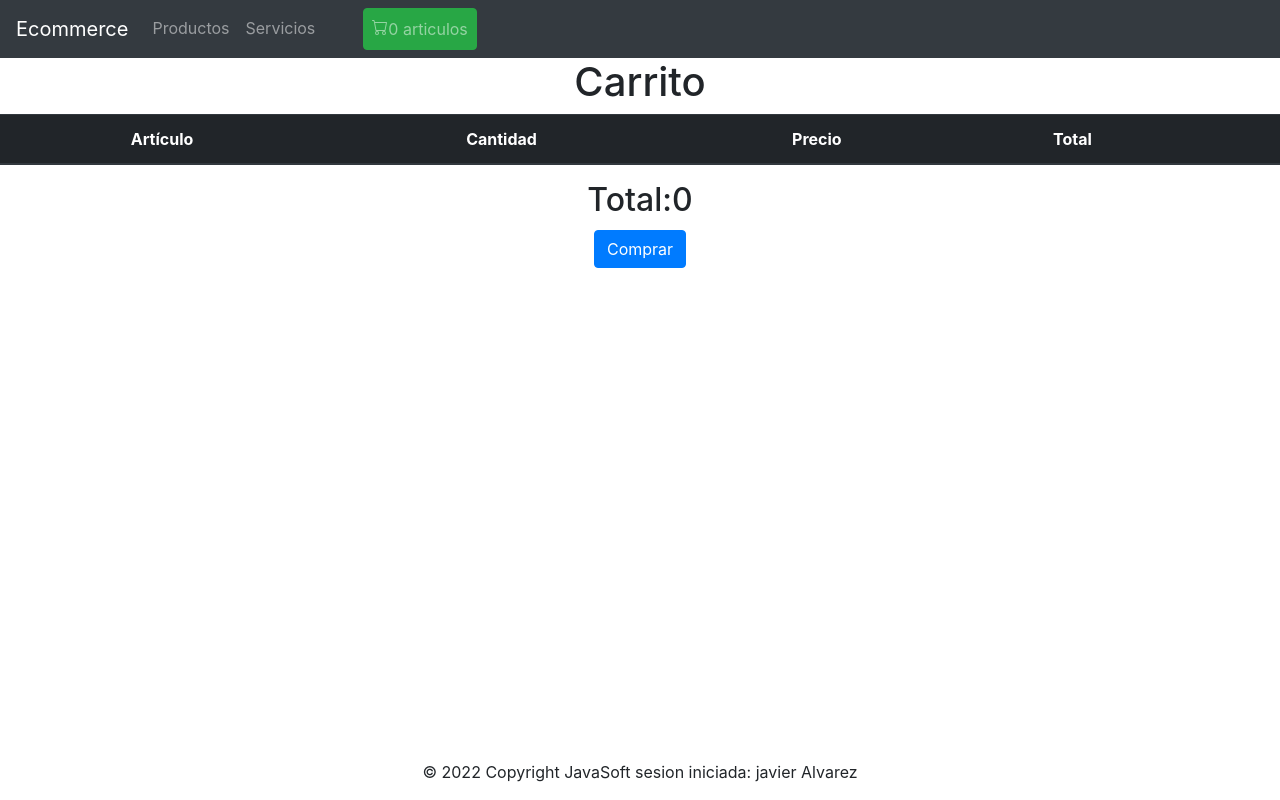
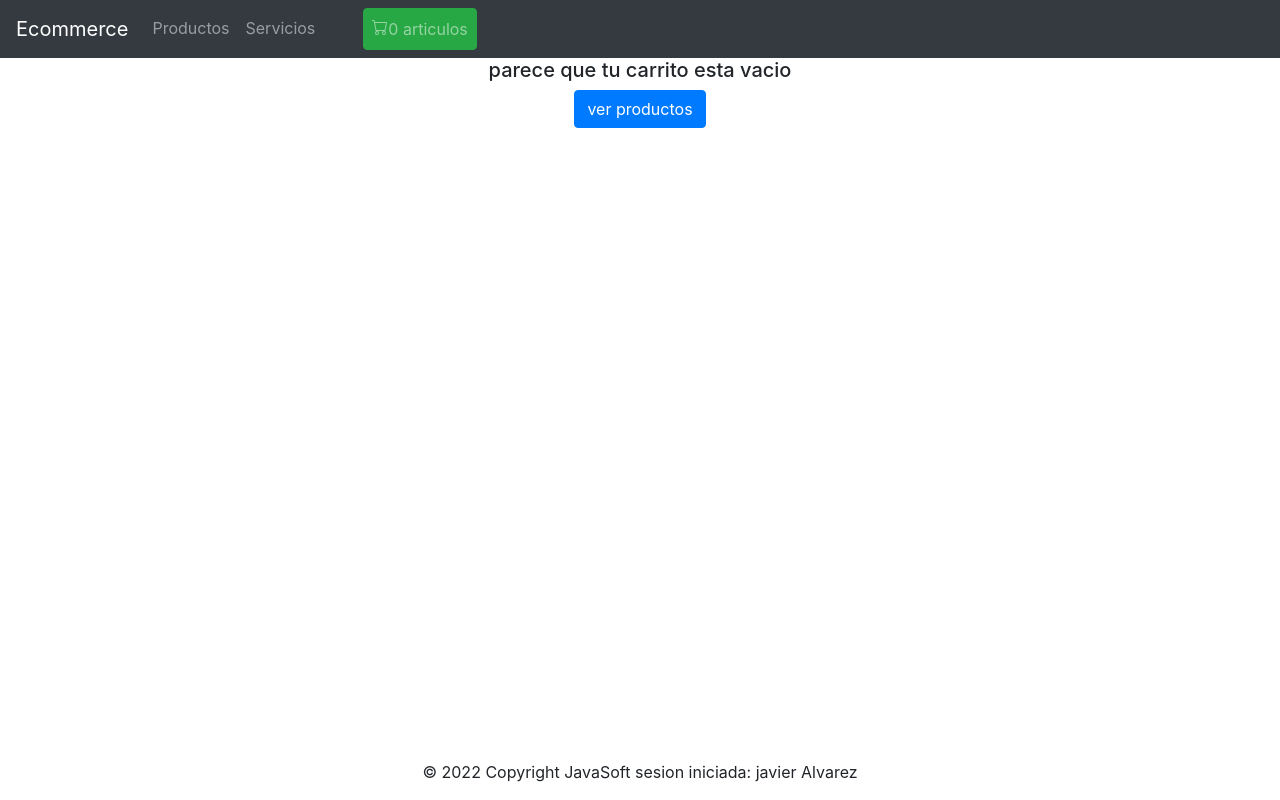
Before and after one commit to jalvarz/react, a React (Create React App) app in the folder ecommerce/: page /cart in a window 1280 px wide. Built offline with nearby package versions, Linux system fonts and the light colour scheme.

Commit message:
bug hunting!

```diff
--- a/ecommerce/src/App.js
+++ b/ecommerce/src/App.js
@@ -28,7 +28,7 @@ function App() {
             <Route path='/category/:categoryId' element={<ItemListContainer category =' soy category' />}/>
             <Route path='/cart' element ={<Cart/> }/>
             <Route path='/checkout' element ={<Checkout/> }/>
-            <Route path='/' element={<ItemListContainer greeting='soy ItemListContainer'/>}/>
+            <Route path='/' element={<ItemListContainer category='all'/>}/>
             <Route path='/*' element={<Navigate to = '/' replace />}/>
           </Routes>
           <Footer nombre='javier' apellido = { apellido } />
--- a/ecommerce/src/components/Cart.js
+++ b/ecommerce/src/components/Cart.js
@@ -3,28 +3,35 @@ import { Link } from "react-router-dom";
 import CartContext from "../contexts/CartContext";
 
 const Cart = ()=>{
-
-    const {cart,setCart} = useContext(CartContext)
+    const {cart,setCart,setQnt} = useContext(CartContext)
+    const [totalAmount,setTotalAmount] = useState(0);
 
     const deleteProduct = (index) => {
       setCart(cart.filter((product, i) => i !== index));
     };
 
-
-    const [precioTotal,setPrecioTotal] = useState(0);
-
-
-    useEffect(()=>{
+    useEffect(() => {
         if (cart.length > 0){
-        setPrecioTotal(cart
+          setTotalAmount(cart
             .map((item) => item.price * item.quantity)
             .reduce((total, valor) => total + valor))
           }
-        },[cart]
-    )
+        },[cart,setQnt])
 
+        const emptyCart = (
+          <div>
+              <h5 >parece que tu carrito esta vacio</h5>
+              <Link to="/" className="btn btn-primary">
+                ver productos
+              </Link>
+          </div>
+        );
 
     return (
+      <div>
+        {cart.length === 0 ? (
+         emptyCart
+          ) : (
         <div className="table-data">
         <div className="table-data__title">
           <h1>Carrito</h1>
@@ -43,7 +50,6 @@ const Cart = ()=>{
             {cart.map((item, index) => (
               <tr key={index}>
                 <th scope="row">{item.description}
-
                 <img src={item.pictureURL} className="photo" alt="..." width={64}/>
                 </th>
                 <td>{item.quantity}</td>
@@ -62,17 +68,16 @@ const Cart = ()=>{
           </tbody>
         </table>
           <h2>
-            Total:{precioTotal}
+              Total:{totalAmount}
           </h2>
           <h2>
-
               <Link to={`/checkout/`} className="btn btn-primary"> Comprar </Link>
           </h2>
-
+          </div>
+          )
+        }
     </div>
     );
-
-
   }
 
 export default Cart
--- a/ecommerce/src/components/CartWidget.js
+++ b/ecommerce/src/components/CartWidget.js
@@ -5,11 +5,17 @@ import { Link } from "react-router-dom";
 function CartWidget(){
 
     const { cart, qnt, setQnt} = useContext(CartContext);
+
     useEffect(() => {
-        if (cart.lenght === 0) {
-       //     console.log("vacio")
-         //   setQnt(0);
-        }
+        if (cart.length === 0) {
+             setQnt(0)
+        }else{
+            setQnt(
+                cart
+                  .map((product) => product.quantity)
+                  .reduce((total, valor) => total + valor)
+                  );
+            }
     },[cart,setQnt]);
 
     return(
--- a/ecommerce/src/components/Checkout.js
+++ b/ecommerce/src/components/Checkout.js
@@ -41,7 +41,7 @@ function Field({
 }
 
 const Checkout = () => {
-  const { cart, setCart, setQnt } = useContext(CartContext);
+  const {cart, setCart, setQnt } = useContext(CartContext);
   const [name, setName] = useState("");
   const [phone, setPhone] = useState("");
   const [email, setEmail] = useState("");
@@ -62,14 +62,15 @@ const Checkout = () => {
     const db = getFirestore();
     const batch = writeBatch(db);
 
-    const itemsToUpdate = query(collection(db,"items"), where(
+    var query =[]
+    var itemsToUpdate=[]
+    query = await itemsToUpdate.get();
 
+    itemsToUpdate = query(collection(db,"items"), where(
       documentId(),
       "in",
       cart.map((i) => i.id)
-    ));
-
-    const query = await itemsToUpdate.get();
+      ));
 
     const outOfStock = [];
     query.docs.forEach((docSnapShot, idx) => {
@@ -106,7 +107,7 @@ const Checkout = () => {
     const db = getFirestore();
 
     const orders = collection(db, "orders");
-    //console.log(items)
+
     const newOrder = {
         userInfo,
         items,
@@ -121,7 +122,6 @@ const Checkout = () => {
 
     try {
       const { id } = await addDoc(orders,newOrder)
-   //  console.log(id)
       setOrderId(id);
       clean();
     } catch (err) {
--- a/ecommerce/src/components/DataBase.js
+++ /dev/null
@@ -1,5 +0,0 @@
-
-function LoadItems(){
-
-    return
-}
--- a/ecommerce/src/components/ItemDetailContainer.js
+++ b/ecommerce/src/components/ItemDetailContainer.js
@@ -25,6 +25,7 @@ function ItemDetailContainer(data)
             setLoading(false);
         })
         },[detalleId]);
+
 
     return(
     <div>
--- a/ecommerce/src/components/ItemListContainer.js
+++ b/ecommerce/src/components/ItemListContainer.js
@@ -2,11 +2,14 @@ import { useEffect, useState } from "react";
 import ItemList from "./ItemList";
 import { useParams } from "react-router-dom";
 import { getDocs,collection, getFirestore,query,where } from 'firebase/firestore'
-function ItemListContainer(data)
+function ItemListContainer(category)
 {
+
+
     const [products, setProducts] = useState([]);
-    const [loading, setLoading] = useState(false);
+    const [setLoading] = useState(false);
     const {categoryId} = useParams();
+
 
     useEffect(() => {
         setLoading(true);
@@ -15,6 +18,8 @@ function ItemListContainer(data)
         if (categoryId)
         {
             itemsCollection = query(collection(db,'items'), where('categoryID','==',categoryId));
+        } else{
+            itemsCollection = query(collection(db,'items'));
         }
 
         getDocs(itemsCollection).then((snapshot)=>{
@@ -24,7 +29,8 @@ function ItemListContainer(data)
             setProducts(snapshot.docs.map((doc)=>({id:doc.id, ...doc.data()})));
         });
 
-},[]);
+
+},[categoryId]);
     return(
         <div>
             <h3>Catalogo {categoryId}</h3>
```
Also changed, not shown: ecommerce/src/components/ItemDetail.js (+16 -8 lines). Lines whose indentation alone changed are shown as unchanged.
